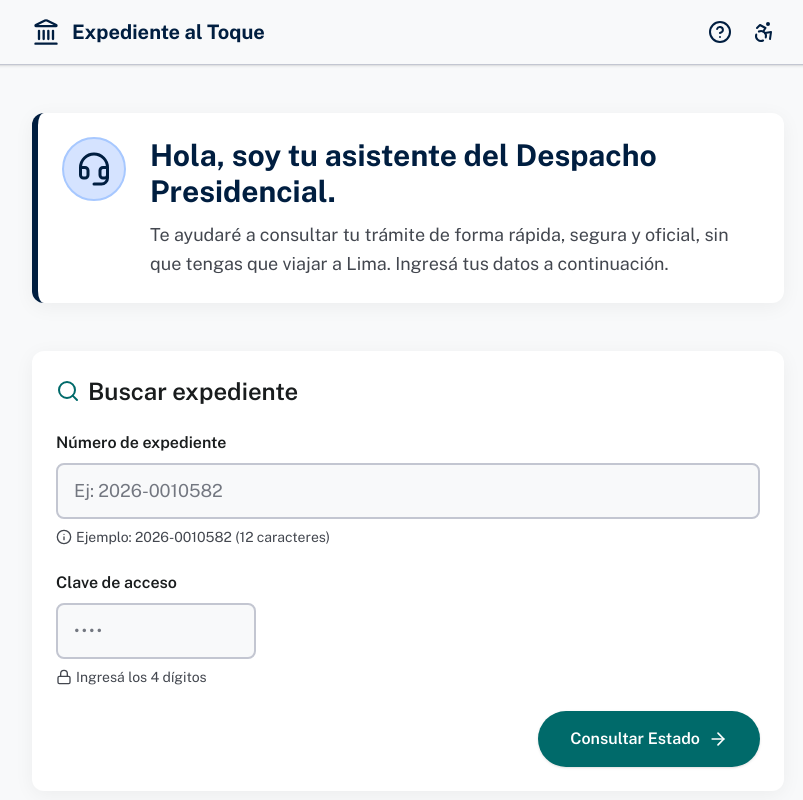
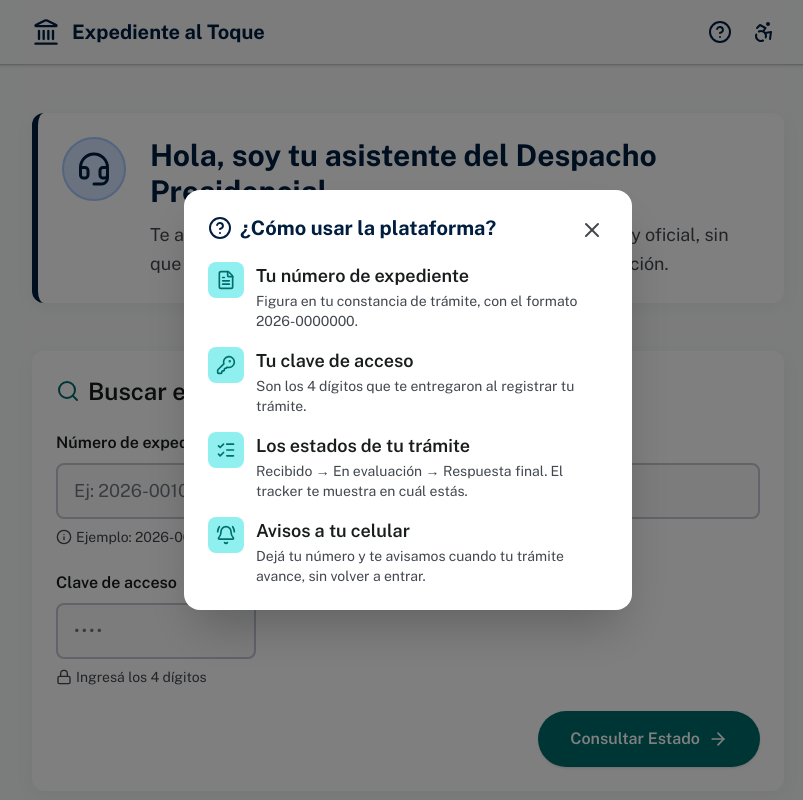
Before and after one commit to joeltafurdev/expediente-al-toque, a Next.js app: page / in a window 1280 px wide. Both pictures are taken after a click on the button 952 px from the left and 32 px from the top of the page. Shown: the top 800 px of the page, without its empty margins (232-1035 px from the left). Built offline with nearby package versions, Linux system fonts and the light colour scheme.

Commit message:
feat: header con ayuda y control de tamaño de texto (accesibilidad)

```diff
--- a/src/components/layout/SiteHeader.tsx
+++ b/src/components/layout/SiteHeader.tsx
@@ -1,9 +1,25 @@
+"use client";
+
 import { Accessibility, ArrowLeft, CircleHelp, Landmark } from "lucide-react";
+import { useEffect, useState } from "react";
+import { applyFontScale, readFontScale } from "@/lib/accessibility";
+import { HelpModal } from "@/components/support/HelpModal";
+import { AccessibilityPanel } from "@/components/support/AccessibilityPanel";
+
+type Panel = "none" | "ayuda" | "accesibilidad";
 
 /** Barra superior institucional. Con onBack muestra flecha de volver. */
 export function SiteHeader({ onBack }: { onBack?: () => void }) {
+  const [panel, setPanel] = useState<Panel>("none");
+
+  // Restaura el tamaño de texto guardado al cargar la página.
+  useEffect(() => {
+    applyFontScale(readFontScale());
+  }, []);
+
   return (
-    <header className="sticky top-0 z-50 w-full border-b border-outline-variant bg-surface shadow-sm">
+    <>
+      <header className="sticky top-0 z-50 w-full border-b border-outline-variant bg-surface shadow-sm print:hidden">
         <div className="mx-auto flex h-16 max-w-[800px] items-center justify-between px-4 md:px-6">
           <div className="flex items-center gap-3">
             {onBack ? (
@@ -26,6 +42,7 @@ export function SiteHeader({ onBack }: { onBack?: () => void }) {
             <button
               type="button"
               aria-label="Ayuda"
+              onClick={() => setPanel("ayuda")}
               className="flex items-center rounded-full p-2 text-primary transition-colors hover:bg-surface-container"
             >
               <CircleHelp className="h-6 w-6" aria-hidden />
@@ -33,6 +50,7 @@ export function SiteHeader({ onBack }: { onBack?: () => void }) {
             <button
               type="button"
               aria-label="Opciones de accesibilidad"
+              onClick={() => setPanel("accesibilidad")}
               className="flex items-center rounded-full p-2 text-primary transition-colors hover:bg-surface-container"
             >
               <Accessibility className="h-6 w-6" aria-hidden />
@@ -40,5 +58,11 @@ export function SiteHeader({ onBack }: { onBack?: () => void }) {
           </div>
         </div>
       </header>
+
+      {panel === "ayuda" && <HelpModal onClose={() => setPanel("none")} />}
+      {panel === "accesibilidad" && (
+        <AccessibilityPanel onClose={() => setPanel("none")} />
+      )}
+    </>
   );
 }
--- /dev/null
+++ b/src/components/support/AccessibilityPanel.tsx
@@ -0,0 +1,58 @@
+"use client";
+
+import { Accessibility } from "lucide-react";
+import { useState } from "react";
+import { Modal } from "@/components/ui/Modal";
+import { applyFontScale, readFontScale, type FontScale } from "@/lib/accessibility";
+
+const OPCIONES: { id: FontScale; label: string; sample: string }[] = [
+  { id: "normal", label: "Normal", sample: "text-base" },
+  { id: "grande", label: "Grande", sample: "text-lg" },
+  { id: "mas-grande", label: "Más grande", sample: "text-2xl" },
+];
+
+export function AccessibilityPanel({ onClose }: { onClose: () => void }) {
+  const [scale, setScale] = useState<FontScale>(() => readFontScale());
+
+  function elegir(s: FontScale) {
+    setScale(s);
+    applyFontScale(s);
+  }
+
+  return (
+    <Modal
+      title="Accesibilidad"
+      titleIcon={<Accessibility className="h-6 w-6" aria-hidden />}
+      onClose={onClose}
+    >
+      <p className="text-on-surface">
+        Ajustá el tamaño del texto de toda la página.
+      </p>
+      <div
+        role="group"
+        aria-label="Tamaño del texto"
+        className="mt-4 grid grid-cols-3 gap-3"
+      >
+        {OPCIONES.map((o) => (
+          <button
+            key={o.id}
+            type="button"
+            onClick={() => elegir(o.id)}
+            aria-pressed={scale === o.id}
+            className={`flex min-h-[80px] flex-col items-center justify-center gap-1 rounded-lg border-2 transition-colors ${
+              scale === o.id
+                ? "border-secondary bg-secondary/10"
+                : "border-outline-variant bg-surface-container-low hover:bg-surface-container"
+            }`}
+          >
+            <span className={`font-bold text-primary ${o.sample}`}>A</span>
+            <span className="text-sm text-on-surface-variant">{o.label}</span>
+          </button>
+        ))}
+      </div>
+      <p className="mt-4 text-sm text-on-surface-variant">
+        Tu preferencia se guarda en este dispositivo.
+      </p>
+    </Modal>
+  );
+}
--- /dev/null
+++ b/src/components/support/HelpModal.tsx
@@ -0,0 +1,66 @@
+"use client";
+
+import {
+  BellRing,
+  CircleHelp,
+  FileText,
+  KeyRound,
+  ListChecks,
+  type LucideIcon,
+} from "lucide-react";
+import { Modal } from "@/components/ui/Modal";
+
+function Item({
+  icono: Icono,
+  titulo,
+  texto,
+}: {
+  icono: LucideIcon;
+  titulo: string;
+  texto: string;
+}) {
+  return (
+    <div className="flex items-start gap-3">
+      <div className="flex h-9 w-9 shrink-0 items-center justify-center rounded-lg bg-secondary-container text-on-secondary-container">
+        <Icono className="h-5 w-5" aria-hidden />
+      </div>
+      <div>
+        <p className="font-semibold text-on-surface">{titulo}</p>
+        <p className="text-sm text-on-surface-variant">{texto}</p>
+      </div>
+    </div>
+  );
+}
+
+export function HelpModal({ onClose }: { onClose: () => void }) {
+  return (
+    <Modal
+      title="¿Cómo usar la plataforma?"
+      titleIcon={<CircleHelp className="h-6 w-6" aria-hidden />}
+      onClose={onClose}
+    >
+      <div className="flex flex-col gap-4">
+        <Item
+          icono={FileText}
+          titulo="Tu número de expediente"
+          texto="Figura en tu constancia de trámite, con el formato 2026-0000000."
+        />
+        <Item
+          icono={KeyRound}
+          titulo="Tu clave de acceso"
+          texto="Son los 4 dígitos que te entregaron al registrar tu trámite."
+        />
+        <Item
+          icono={ListChecks}
+          titulo="Los estados de tu trámite"
+          texto="Recibido → En evaluación → Respuesta final. El tracker te muestra en cuál estás."
+        />
+        <Item
+          icono={BellRing}
+          titulo="Avisos a tu celular"
+          texto="Dejá tu número y te avisamos cuando tu trámite avance, sin volver a entrar."
+        />
+      </div>
+    </Modal>
+  );
+}
--- /dev/null
+++ b/src/components/ui/Modal.tsx
@@ -0,0 +1,63 @@
+"use client";
+
+import { X } from "lucide-react";
+import { useEffect, useRef, type ReactNode } from "react";
+
+/** Modal accesible reutilizable: role=dialog, Escape para cerrar, foco al abrir. */
+export function Modal({
+  title,
+  titleIcon,
+  onClose,
+  children,
+}: {
+  title: string;
+  titleIcon?: ReactNode;
+  onClose: () => void;
+  children: ReactNode;
+}) {
+  const closeRef = useRef<HTMLButtonElement>(null);
+
+  useEffect(() => {
+    closeRef.current?.focus();
+    function onKey(e: KeyboardEvent) {
+      if (e.key === "Escape") onClose();
+    }
+    document.addEventListener("keydown", onKey);
+    return () => document.removeEventListener("keydown", onKey);
+  }, [onClose]);
+
+  return (
+    <div
+      className="fixed inset-0 z-[70] flex items-end justify-center bg-black/50 p-4 sm:items-center"
+      onClick={onClose}
+    >
+      <div
+        role="dialog"
+        aria-modal="true"
+        aria-labelledby="modal-title"
+        onClick={(e) => e.stopPropagation()}
+        className="toast-in w-full max-w-md rounded-2xl bg-surface-container-lowest p-6 shadow-2xl"
+      >
+        <div className="mb-4 flex items-start justify-between gap-4">
+          <h2
+            id="modal-title"
+            className="flex items-center gap-2 text-xl font-bold text-primary"
+          >
+            {titleIcon}
+            {title}
+          </h2>
+          <button
+            ref={closeRef}
+            type="button"
+            onClick={onClose}
+            aria-label="Cerrar"
+            className="shrink-0 rounded-full p-1 text-on-surface-variant transition-colors hover:bg-surface-container hover:text-on-surface"
+          >
+            <X className="h-6 w-6" aria-hidden />
+          </button>
+        </div>
+        {children}
+      </div>
+    </div>
+  );
+}
--- /dev/null
+++ b/src/lib/accessibility.ts
@@ -0,0 +1,30 @@
+export type FontScale = "normal" | "grande" | "mas-grande";
+
+const SIZES: Record<FontScale, string> = {
+  normal: "100%",
+  grande: "112.5%",
+  "mas-grande": "125%",
+};
+
+const KEY = "eat-font-scale";
+
+/** Aplica el tamaño de texto a toda la página (escala las unidades rem). */
+export function applyFontScale(scale: FontScale): void {
+  document.documentElement.style.fontSize = SIZES[scale];
+  try {
+    localStorage.setItem(KEY, scale);
+  } catch {
+    // localStorage puede no estar disponible; no es crítico.
+  }
+}
+
+/** Lee la preferencia guardada en el dispositivo. */
+export function readFontScale(): FontScale {
+  try {
+    const v = localStorage.getItem(KEY);
+    if (v === "normal" || v === "grande" || v === "mas-grande") return v;
+  } catch {
+    // ignorar
+  }
+  return "normal";
+}
```
Lines whose indentation alone changed are shown as unchanged.
